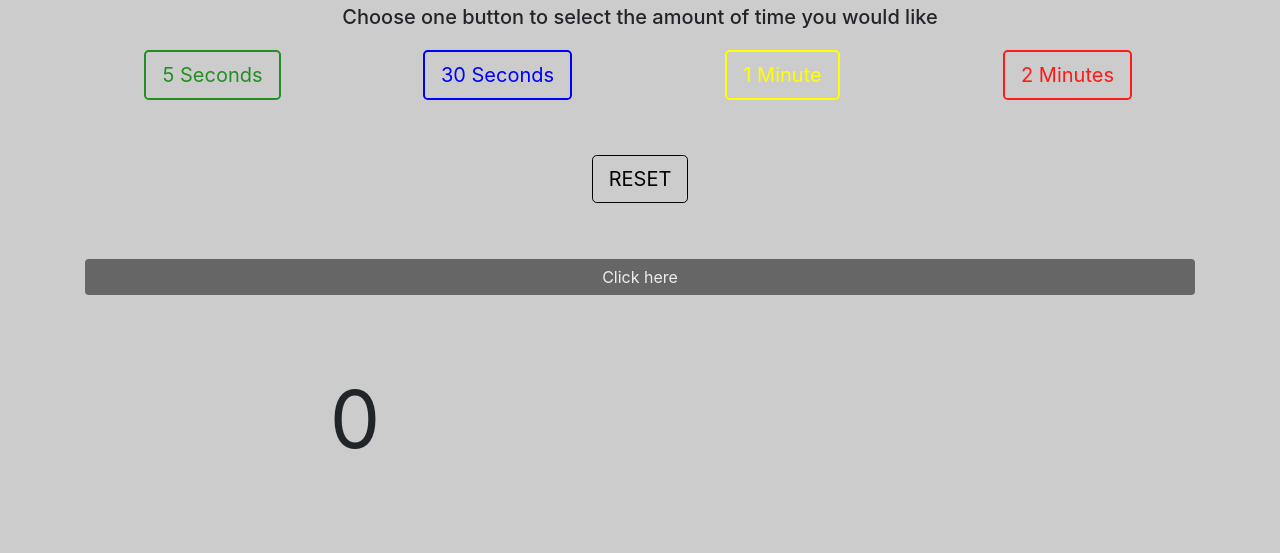
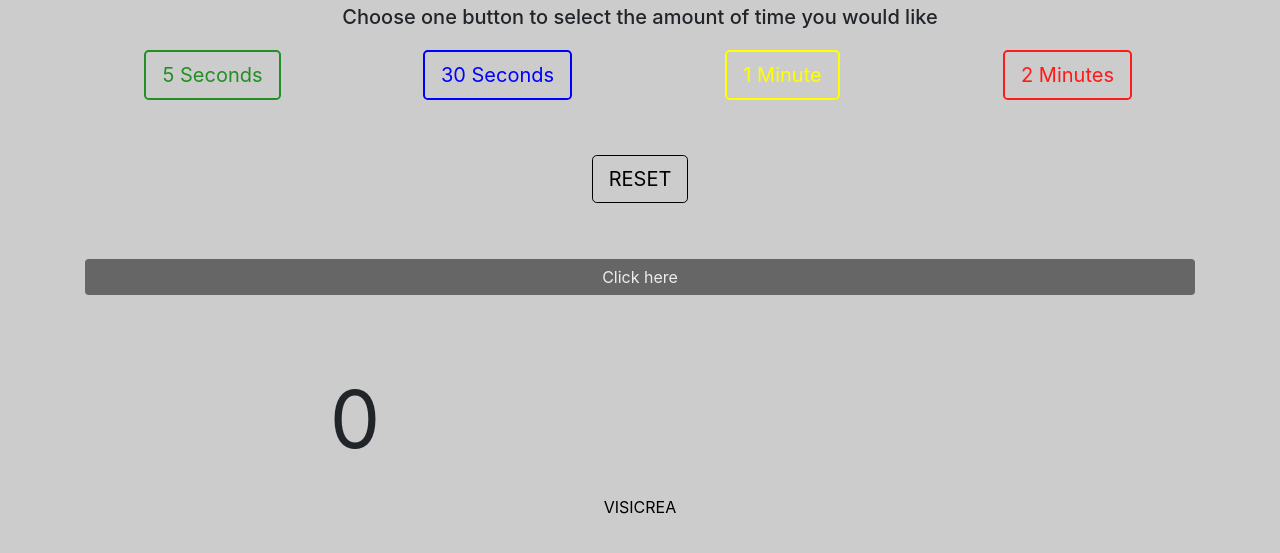
Before and after one commit to Sebast2711/clickController, a plain HTML site: page index.html in a window 1280 px wide. Shown: the part 51-604 px from the top of the page. Drawn offline with nearby package versions, Linux system fonts and the light colour scheme.

Commit message:
BLcheck test

```diff
--- a/index.html
+++ b/index.html
@@ -60,6 +60,7 @@
 	</div>
 
 
+	<a href="visicrea.fr">VISICREA</a>
 
     <script type="text/javascript" src="./js/main.js"></script>
 
```
